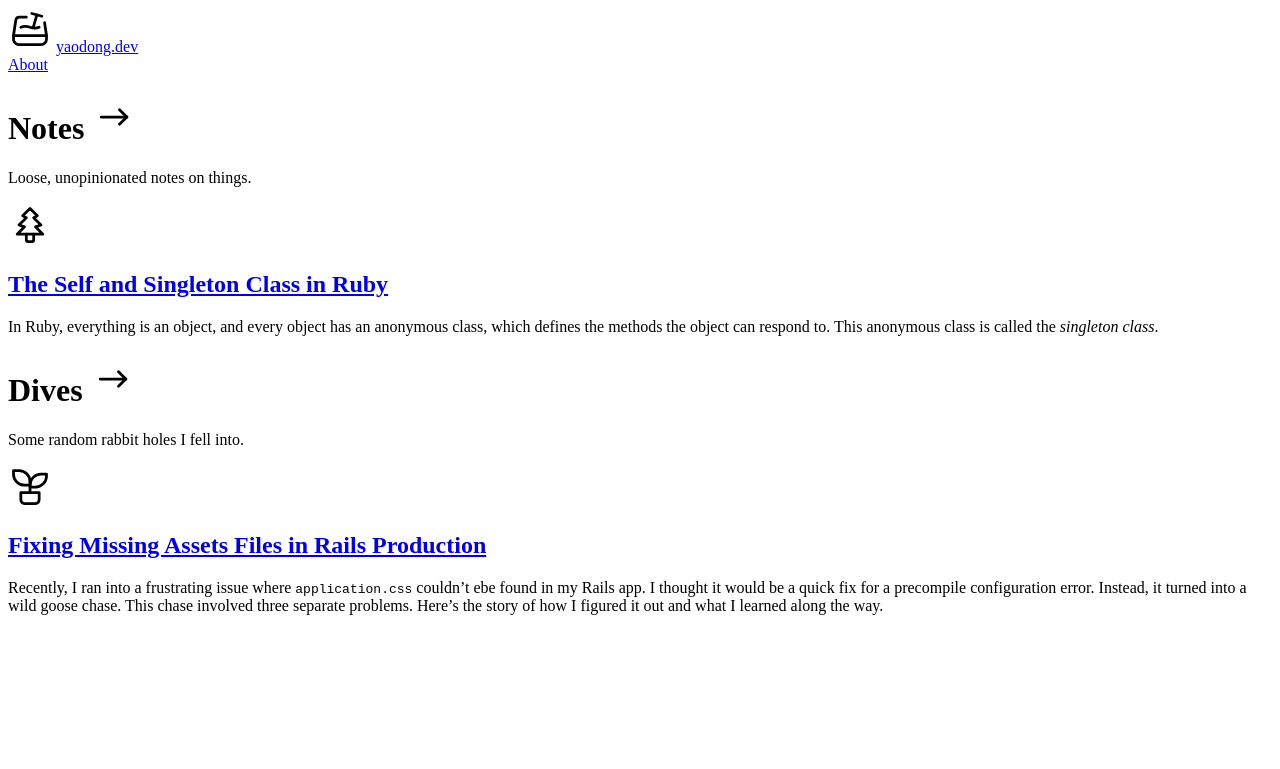
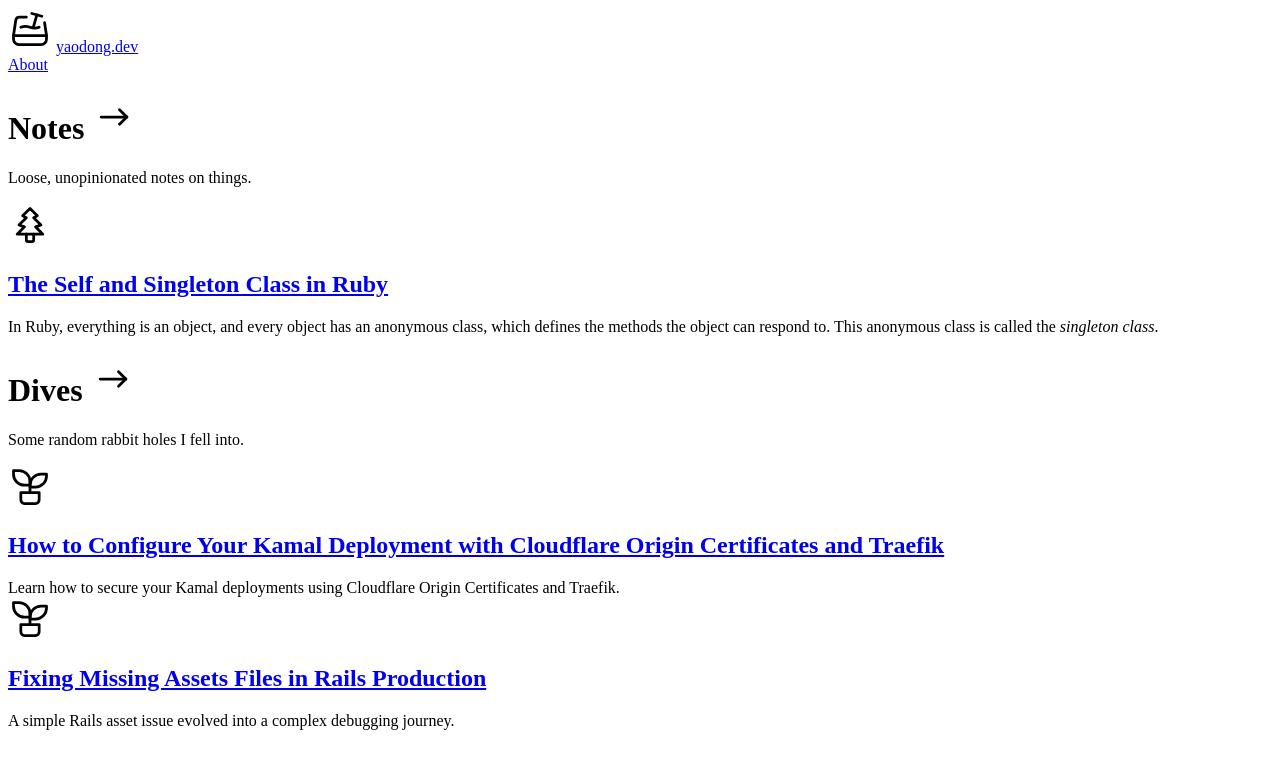
Before and after one commit to yaodong/digital-garden, a Jekyll site: the page built from index.html, in a window 1280 px wide. Shown: the top 769 px of the page. Built offline with Jekyll 4.4.1, drawn with Linux system fonts in a browser that asks for light colours; some of the changed lines change nothing that is shown.

Commit message:
Add post

````diff
--- a/_posts/2024-08-14-fixing-missing-css-in-rails-production.md
+++ b/_posts/2024-08-14-fixing-missing-css-in-rails-production.md
@@ -3,7 +3,9 @@ layout: post
 category: dives
 stage: budding
 title: Fixing Missing Assets Files in Rails Production
+excerpt: A simple Rails asset issue evolved into a complex debugging journey.
 created_date: 2024-08-14
+updated_date: 2024-08-14
 ---
 
 Recently, I ran into a frustrating issue where `application.css` couldn't ebe found in my Rails app.
--- /dev/null
+++ b/_posts/2024-09-09-how-to-configure-kamal-deployment-with-cloudflare-origin-certificates-and-traefik.md
@@ -0,0 +1,129 @@
+---
+layout: post
+category: dives
+stage: budding
+title: How to Configure Your Kamal Deployment with Cloudflare Origin Certificates and Traefik
+excerpt: Learn how to secure your Kamal deployments using Cloudflare Origin Certificates and Traefik.
+created_date: 2024-09-09
+updated_date: 2024-09-09
+---
+
+Kamal, developed by 37signals, is a flexible tool for automating Docker deployments and streamlining the process. One of its key features is ensuring zero-downtime deployments. To achieve this, Kamal uses Traefik as a reverse proxy to route traffic to the correct container. Traefik is a popular reverse proxy that can automatically discover new containers and create routing rules for them. This makes it easy to manage and scale applications in a dynamic environment like Docker.
+
+By default, Kamal configures Traefik to listen on port 80 only. To enable HTTPS, you need to configure Traefik to handle SSL/TLS termination or use a separate load balancer in front of it. While these are common setups, they can be tricky to implement if you're not familiar with Traefik's configuration, especially when using custom certificates such as self-signed ones or Cloudflare origin server certificates.
+
+While the configuration is not complicated, it's beneficial to understand how Traefik works before we guide you through the process of setting it up with a custom certificate.
+
+## How Traefik Works
+
+- **entrypoints**: Traefik manages incoming requests through defined *entrypoints*, which are specific ports or protocols.
+- **routes**: Once traffic hits an entrypoint, Traefik uses *routes* to decide where the request should go. Routes match incoming requests based on rules like domain name, URL patterns, or headers.
+- **services**: After a route is matched, Traefik forwards the request to the appropriate *service*, which represents the actual backend application.
+
+We're keeping things simple here, so we skipped advanced features like providers and middlewares. Don't worry – you don't need them for this setup.
+
+## Define an HTTPS Entrypoint
+
+The first step is to define an entrypoint for HTTPS traffic. This can be achieved by adding the following configuration to Kamal:
+
+```yaml
+traefik:
+  options:
+    publish:
+      - "443:443"
+  args:
+    entryPoints.web.address: ":80"
+    entryPoints.websecure.address: ":443"
+    entrypoints.websecure.http.tls: true
+```
+
+This configuration tells Traefik to recognize that port 443 is designated for handling HTTPS requests. However, it will use an automatically generated default certificate to handle HTTPS requests. Next, we need to configure Traefik to use our custom certificate.
+
+## Prepare Certificate Files
+
+Before updating the Traefik configuration:
+
+1. Download the certificate and private key from the Cloudflare dashboard, under the "Origin Server" section. The certificate file should be in PEM format.
+2. Upload the certificate and private key to the server where Traefik is running.
+3. Mount the certificate files into the Traefik container.
+
+Update the deploy configuration as follows:
+
+```yaml
+traefik:
+  options:
+    publish:
+      - "443:443"
+    volume:
+      - "/var/local/certs:/var/local/certs:ro"
+  args:
+    entryPoints.web.address: ":80"
+    entryPoints.websecure.address: ":443"
+    entrypoints.websecure.http.tls: true
+```
+
+## Configure Traefik to Use the Custom Certificate
+
+Traefik's configuration is split into static and dynamic types:
+
+- **Static configuration** sets up core components like entry points, providers, and logging, and is loaded when Traefik starts. It remains unchanged until restart.
+- **Dynamic configuration** handles routing rules, services, and middlewares, managing how traffic is processed. It can be updated in real-time without restarting Traefik, as it's fetched from sources like Docker, Kubernetes, or files. We will use a file in this case.
+
+Create a dynamic configuration file (`dynamic.yml`) with the following content:
+
+```yaml
+tls:
+  certificates:
+    - certFile: /var/local/certs/example.com.pem
+      keyFile: /var/local/certs/example.com.key
+```
+
+Then, use labels to tell Traefik to use the configuration in `dynamic.yml`. The complete Traefik configuration should look like this:
+
+```yaml
+traefik:
+  options:
+    publish:
+      - "443:443"
+    volume:
+      - "/var/local/traefik:/var/local/traefik:ro"
+      - "/var/local/certs:/var/local/certs:ro"
+  args:
+    entryPoints.web.address: ":80"
+    entryPoints.websecure.address: ":443"
+    entrypoints.websecure.http.tls: true
+    providers.file.filename: "/var/local/traefik/dynamic.yml"
+```
+After making these configuration changes, you must re-create the Traefik container for the new settings to take effect. Execute the following command:
+
+```bash
+kamal traefik reboot
+```
+
+This command will reboot stop container, remove container, start new container with new configuration.
+
+## Configure Routing Rules
+
+Now that Traefik knows how to handle HTTPS requests and select the correct SSL certificate, we need to add a routing rule to the web server:
+
+```yaml
+servers:
+  web:
+    hosts:
+      - 127.0.0.1
+    labels:
+      traefik.http.routers.app_secure.entrypoints: websecure
+      traefik.http.routers.app_secure.rule: Host(`example.com`)
+```
+
+After making these configuration changes, you need to apply them for the new settings to take effect. Execute the following commands:
+
+```bash
+kamal deploy
+```
+
+## Ready to Go
+
+With these steps completed, Traefik can now handle HTTPS requests, use the Origin Server Certificate, and route requests to the web server. You can set the SSL setting in Cloudflare to Full or Full (strict).
+
+Happy deploying!
````
